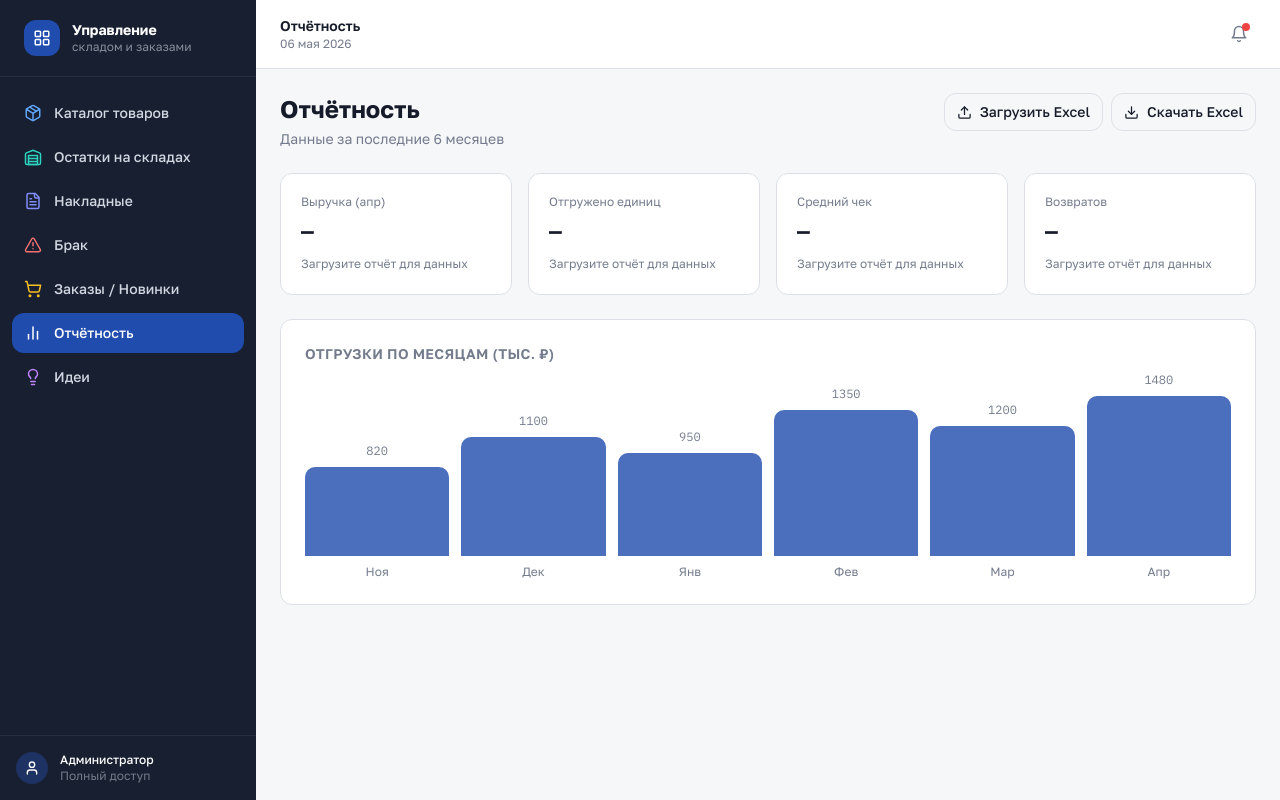
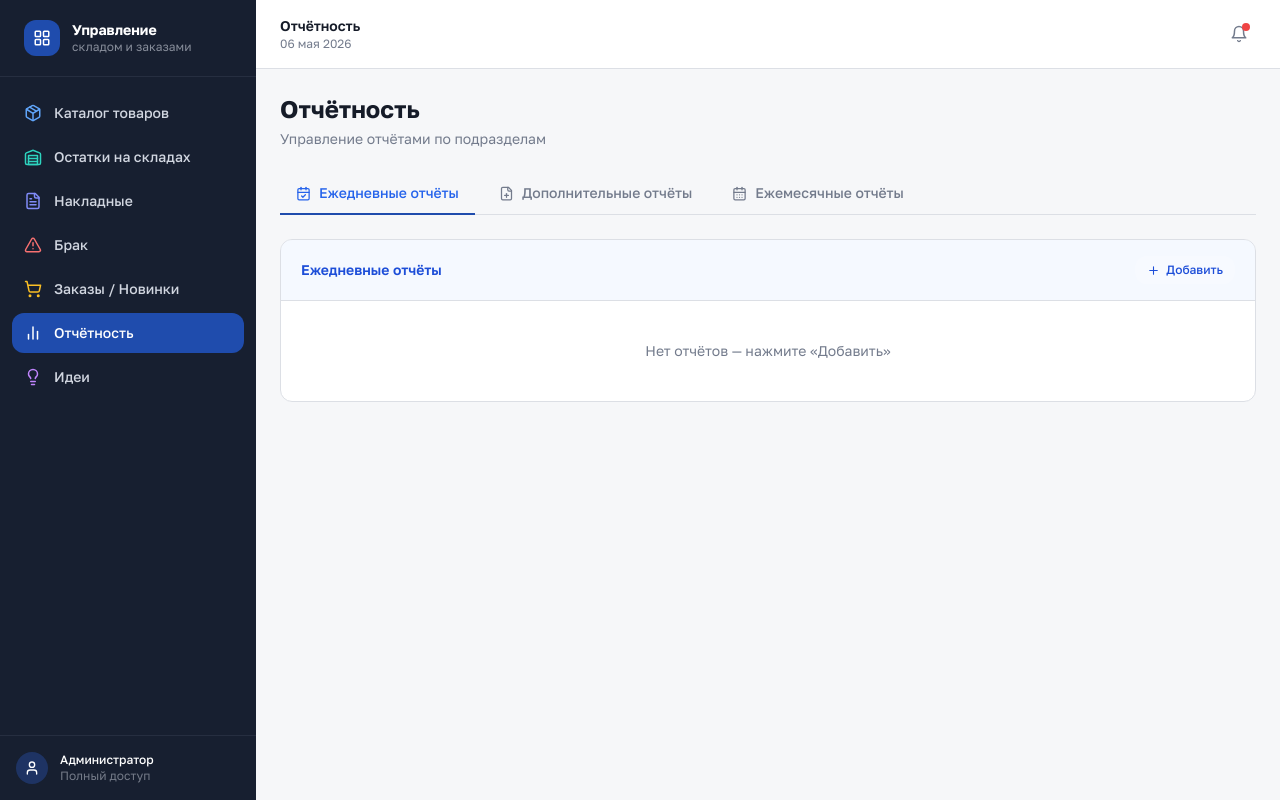
Before and after one commit to pr-poehali-dev/remote-task-tracker, a React (Vite) app: page / in a window 1280 px wide. Both pictures are taken after a click on the button "Отчётность". Built offline with nearby package versions, Linux system fonts and the light colour scheme.

Commit message:
feat: добавить подразделы отчётности с фото и ссылками

```diff
--- a/src/components/sections-cd.tsx
+++ b/src/components/sections-cd.tsx
@@ -1,4 +1,4 @@
-import { useState } from "react";
+import { useState, useRef } from "react";
 import Icon from "@/components/ui/icon";
 import {
   exportToExcel, useExcelImport,
@@ -137,76 +137,230 @@ export function OrdersView() {
 }
 
 // --- REPORTS ---
+type ReportSubSection = "daily" | "extra" | "monthly";
+
+type ReportEntry = {
+  id: number;
+  title: string;
+  date: string;
+  tableUrl: string;
+  photos: string[];
+};
+
+function useReportSection(storageKey: string) {
+  const [entries, setEntries] = useState<ReportEntry[]>([]);
+  const [showForm, setShowForm] = useState(false);
+  const [title, setTitle] = useState("");
+  const [date, setDate] = useState("");
+  const [tableUrl, setTableUrl] = useState("");
+  const [photos, setPhotos] = useState<string[]>([]);
+  const photoRef = useRef<HTMLInputElement>(null);
+
+  const handlePhotoUpload = (e: React.ChangeEvent<HTMLInputElement>) => {
+    const files = Array.from(e.target.files || []);
+    files.forEach(file => {
+      const reader = new FileReader();
+      reader.onload = ev => {
+        setPhotos(prev => [...prev, ev.target?.result as string]);
+      };
+      reader.readAsDataURL(file);
+    });
+    e.target.value = "";
+  };
+
+  const handleAdd = () => {
+    if (!title.trim()) return;
+    const entry: ReportEntry = {
+      id: Date.now(),
+      title: title.trim(),
+      date,
+      tableUrl: tableUrl.trim(),
+      photos: [...photos],
+    };
+    setEntries(prev => [entry, ...prev]);
+    setTitle(""); setDate(""); setTableUrl(""); setPhotos([]);
+    setShowForm(false);
+  };
+
+  const handleDelete = (id: number) => {
+    setEntries(prev => prev.filter(e => e.id !== id));
+  };
+
+  return { entries, showForm, setShowForm, title, setTitle, date, setDate, tableUrl, setTableUrl, photos, setPhotos, photoRef, handlePhotoUpload, handleAdd, handleDelete };
+}
+
+function ReportSubPanel({ label, color }: { label: string; color: string }) {
+  const s = useReportSection(label);
+
+  return (
+    <div className="bg-card rounded-xl border border-border overflow-hidden">
+      <div className={`px-5 py-4 border-b border-border flex items-center justify-between ${color}`}>
+        <p className="font-semibold text-sm">{label}</p>
+        <button
+          onClick={() => s.setShowForm(v => !v)}
+          className="flex items-center gap-1.5 px-3 py-1.5 bg-white/20 hover:bg-white/30 rounded-lg text-xs font-medium transition-colors"
+        >
+          <Icon name={s.showForm ? "X" : "Plus"} size={13} />
+          {s.showForm ? "Отмена" : "Добавить"}
+        </button>
+      </div>
+
+      {s.showForm && (
+        <div className="px-5 py-4 border-b border-border bg-muted/20 space-y-3">
+          <div className="grid grid-cols-1 sm:grid-cols-2 gap-3">
+            <div>
+              <label className="text-xs text-muted-foreground mb-1 block">Название отчёта *</label>
+              <input
+                value={s.title}
+                onChange={e => s.setTitle(e.target.value)}
+                placeholder="Введите название..."
+                className="w-full px-3 py-2 text-sm border border-border rounded-lg bg-card focus:outline-none focus:ring-2 focus:ring-primary/30"
+              />
+            </div>
+            <div>
+              <label className="text-xs text-muted-foreground mb-1 block">Дата</label>
+              <input
+                type="date"
+                value={s.date}
+                onChange={e => s.setDate(e.target.value)}
+                className="w-full px-3 py-2 text-sm border border-border rounded-lg bg-card focus:outline-none focus:ring-2 focus:ring-primary/30"
+              />
+            </div>
+          </div>
+          <div>
+            <label className="text-xs text-muted-foreground mb-1 block">Ссылка на таблицу (Google Sheets, Excel Online и т.д.)</label>
+            <input
+              value={s.tableUrl}
+              onChange={e => s.setTableUrl(e.target.value)}
+              placeholder="https://..."
+              className="w-full px-3 py-2 text-sm border border-border rounded-lg bg-card focus:outline-none focus:ring-2 focus:ring-primary/30"
+            />
+          </div>
+          <div>
+            <label className="text-xs text-muted-foreground mb-1 block">Фотографии</label>
+            <input ref={s.photoRef} type="file" accept="image/*" multiple className="hidden" onChange={s.handlePhotoUpload} />
+            <button
+              onClick={() => s.photoRef.current?.click()}
+              className="flex items-center gap-2 px-3 py-2 border border-dashed border-border rounded-lg text-sm text-muted-foreground hover:bg-muted/40 transition-colors w-full justify-center"
+            >
+              <Icon name="ImagePlus" size={15} />
+              Добавить фото
+            </button>
+            {s.photos.length > 0 && (
+              <div className="flex flex-wrap gap-2 mt-2">
+                {s.photos.map((src, i) => (
+                  <div key={i} className="relative w-16 h-16 rounded-lg overflow-hidden border border-border group">
+                    <img src={src} className="w-full h-full object-cover" />
+                    <button
+                      onClick={() => s.setPhotos(prev => prev.filter((_, j) => j !== i))}
+                      className="absolute inset-0 bg-black/50 opacity-0 group-hover:opacity-100 flex items-center justify-center transition-opacity"
+                    >
+                      <Icon name="X" size={14} className="text-white" />
+                    </button>
+                  </div>
+                ))}
+              </div>
+            )}
+          </div>
+          <button
+            onClick={s.handleAdd}
+            disabled={!s.title.trim()}
+            className="px-4 py-2 bg-primary text-primary-foreground rounded-lg text-sm font-medium hover:opacity-90 transition-opacity disabled:opacity-40"
+          >
+            Сохранить отчёт
+          </button>
+        </div>
+      )}
+
+      {s.entries.length === 0 && !s.showForm ? (
+        <div className="py-10 text-center text-muted-foreground text-sm">
+          Нет отчётов — нажмите «Добавить»
+        </div>
+      ) : (
+        <div className="divide-y divide-border">
+          {s.entries.map(entry => (
+            <div key={entry.id} className="px-5 py-4 hover:bg-muted/20 transition-colors">
+              <div className="flex items-start justify-between gap-3">
+                <div className="flex-1 min-w-0">
+                  <div className="flex items-center gap-2 mb-1">
+                    <p className="font-semibold text-sm truncate">{entry.title}</p>
+                    {entry.date && (
+                      <span className="text-xs text-muted-foreground flex-shrink-0">{entry.date}</span>
+                    )}
+                  </div>
+                  {entry.tableUrl && (
+                    <a
+                      href={entry.tableUrl}
+                      target="_blank"
+                      rel="noopener noreferrer"
+                      className="inline-flex items-center gap-1.5 text-xs text-primary hover:underline"
+                    >
+                      <Icon name="ExternalLink" size={12} />
+                      Открыть таблицу
+                    </a>
+                  )}
+                  {entry.photos.length > 0 && (
+                    <div className="flex flex-wrap gap-2 mt-2">
+                      {entry.photos.map((src, i) => (
+                        <a key={i} href={src} target="_blank" rel="noopener noreferrer">
+                          <img src={src} className="w-14 h-14 rounded-lg object-cover border border-border hover:opacity-80 transition-opacity" />
+                        </a>
+                      ))}
+                    </div>
+                  )}
+                </div>
+                <button
+                  onClick={() => s.handleDelete(entry.id)}
+                  className="p-1.5 rounded-lg hover:bg-red-50 hover:text-red-500 text-muted-foreground transition-colors flex-shrink-0"
+                >
+                  <Icon name="Trash2" size={14} />
+                </button>
+              </div>
+            </div>
+          ))}
+        </div>
+      )}
+    </div>
+  );
+}
+
 export function ReportsView() {
-  const [items, setItems] = useState<object[]>([]);
-  const { ref, handle } = useExcelImport<object>((rows) => setItems(rows));
-  const doExport = () => exportToExcel(items, "отчётность");
+  const [sub, setSub] = useState<ReportSubSection>("daily");
 
-  const months = ["Ноя", "Дек", "Янв", "Фев", "Мар", "Апр"];
-  const values = [820, 1100, 950, 1350, 1200, 1480];
-  const maxVal = Math.max(...values);
+  const tabs: { id: ReportSubSection; label: string; icon: string; color: string; panelColor: string }[] = [
+    { id: "daily", label: "Ежедневные отчёты", icon: "CalendarCheck", color: "text-blue-600", panelColor: "bg-blue-50/60 text-blue-700" },
+    { id: "extra", label: "Дополнительные отчёты", icon: "FilePlus", color: "text-emerald-600", panelColor: "bg-emerald-50/60 text-emerald-700" },
+    { id: "monthly", label: "Ежемесячные отчёты", icon: "CalendarDays", color: "text-purple-600", panelColor: "bg-purple-50/60 text-purple-700" },
+  ];
+
+  const active = tabs.find(t => t.id === sub)!;
 
   return (
     <div className="animate-fade-in">
-      <div className="flex flex-wrap items-start justify-between gap-4 mb-6">
-        <div>
-          <h2 className="text-2xl font-bold">Отчётность</h2>
-          <p className="text-muted-foreground text-sm mt-1">Данные за последние 6 месяцев</p>
-        </div>
-        <ExcelToolbar onExport={doExport} onImportRef={ref} onImportHandle={handle} label="Скачать Excel" />
+      <div className="mb-6">
+        <h2 className="text-2xl font-bold">Отчётность</h2>
+        <p className="text-muted-foreground text-sm mt-1">Управление отчётами по подразделам</p>
       </div>
-      <div className="grid grid-cols-2 lg:grid-cols-4 gap-4 mb-6">
-        {[
-          { label: "Выручка (апр)", value: "—" },
-          { label: "Отгружено единиц", value: "—" },
-          { label: "Средний чек", value: "—" },
-          { label: "Возвратов", value: "—" },
-        ].map((s, i) => (
-          <div key={i} className="bg-card rounded-xl border border-border p-5">
-            <p className="text-xs text-muted-foreground mb-2">{s.label}</p>
-            <p className="text-xl font-bold font-mono mb-1">{s.value}</p>
-            <span className="text-xs text-muted-foreground">Загрузите отчёт для данных</span>
-          </div>
+
+      {/* Tabs */}
+      <div className="flex gap-2 mb-6 border-b border-border">
+        {tabs.map(t => (
+          <button
+            key={t.id}
+            onClick={() => setSub(t.id)}
+            className={`flex items-center gap-2 px-4 py-2.5 text-sm font-medium border-b-2 transition-colors -mb-px ${
+              sub === t.id
+                ? `border-primary ${t.color}`
+                : "border-transparent text-muted-foreground hover:text-foreground"
+            }`}
+          >
+            <Icon name={t.icon} size={15} />
+            {t.label}
+          </button>
         ))}
       </div>
 
-      {items.length > 0 && (
-        <div className="bg-card rounded-xl border border-border overflow-hidden mb-5">
-          <div className="overflow-x-auto">
-            <table className="w-full">
-              <thead>
-                <tr className="border-b border-border bg-muted/40">
-                  {Object.keys(items[0]).map(k => (
-                    <th key={k} className="text-left px-5 py-3.5 text-xs font-semibold text-muted-foreground uppercase tracking-wide">{k}</th>
-                  ))}
-                </tr>
-              </thead>
-              <tbody className="divide-y divide-border">
-                {items.map((row, i) => (
-                  <tr key={i} className="hover:bg-muted/30 transition-colors">
-                    {Object.values(row as Record<string, unknown>).map((v, j) => (
-                      <td key={j} className="px-5 py-3.5 text-sm">{String(v)}</td>
-                    ))}
-                  </tr>
-                ))}
-              </tbody>
-            </table>
-          </div>
-        </div>
-      )}
-
-      <div className="bg-card rounded-xl border border-border p-6">
-        <p className="text-sm font-semibold mb-6 text-muted-foreground uppercase tracking-wide">Отгрузки по месяцам (тыс. ₽)</p>
-        <div className="flex items-end gap-3 h-48">
-          {months.map((m, i) => (
-            <div key={i} className="flex-1 flex flex-col items-center gap-2">
-              <span className="text-xs font-mono text-muted-foreground">{values[i]}</span>
-              <div className="w-full rounded-t-md bg-primary/80 hover:bg-primary transition-colors cursor-pointer" style={{ height: `${(values[i] / maxVal) * 160}px` }} />
-              <span className="text-xs text-muted-foreground">{m}</span>
-            </div>
-          ))}
-        </div>
-      </div>
+      <ReportSubPanel key={sub} label={active.label} color={active.panelColor} />
     </div>
   );
 }
```
